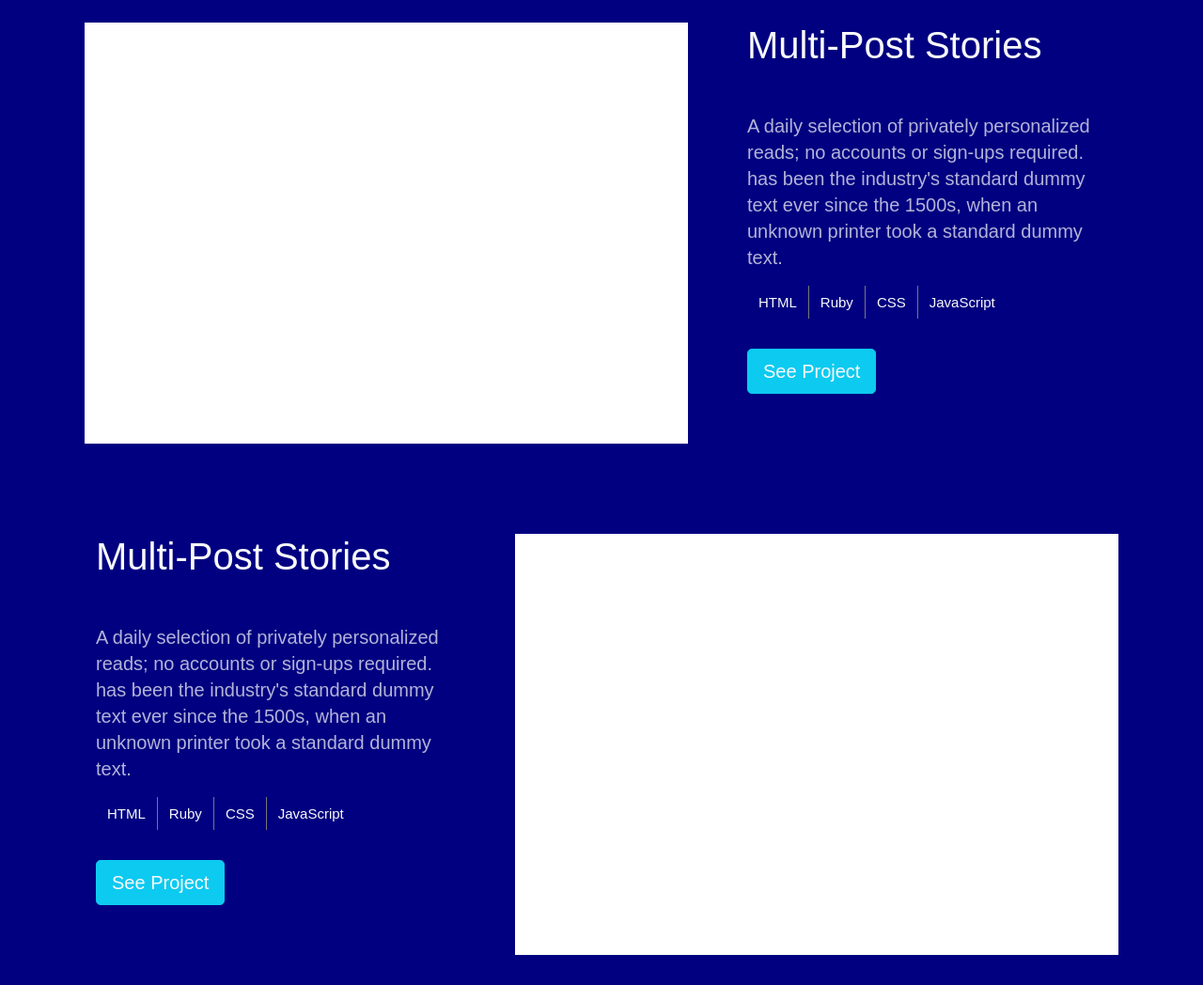
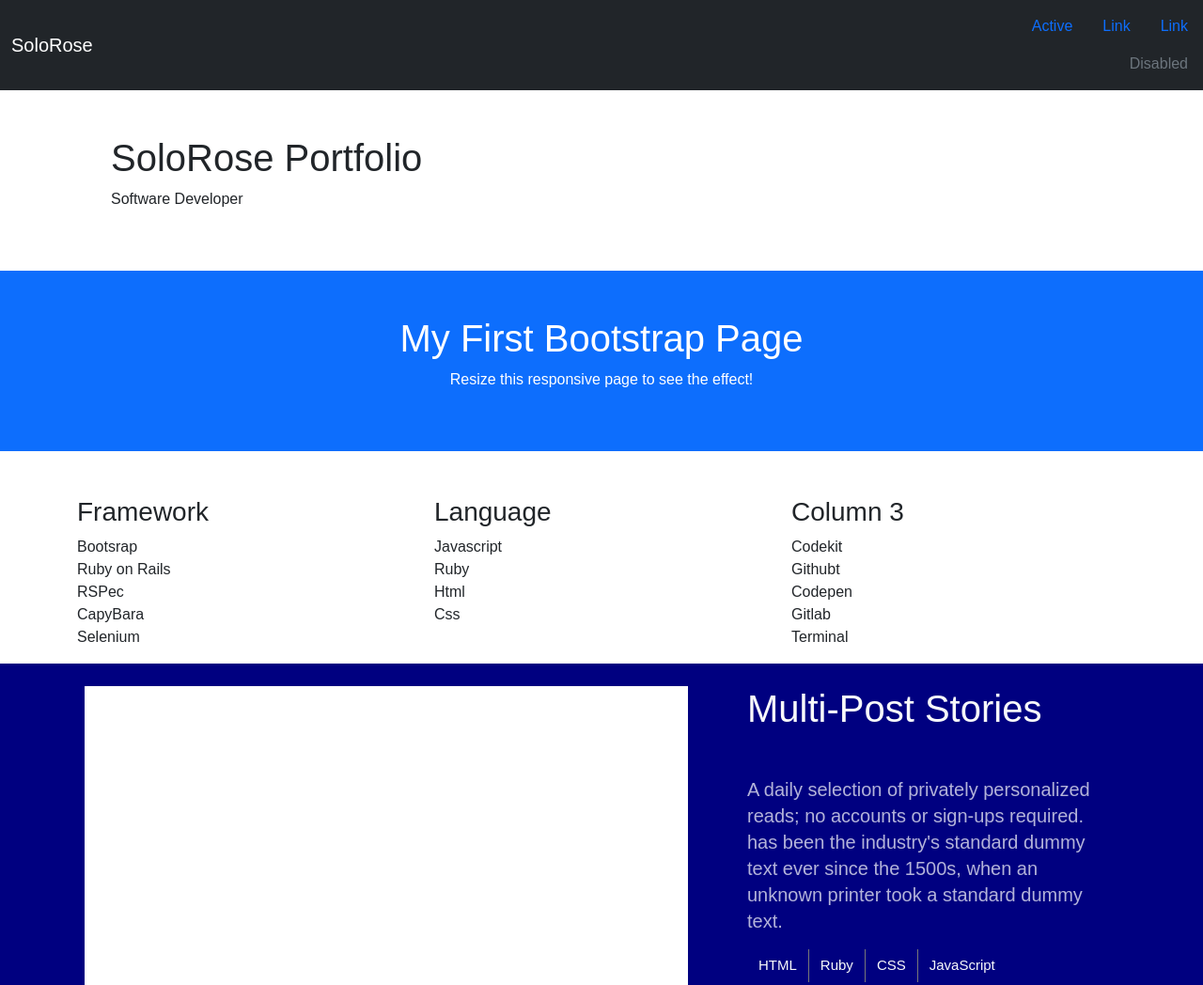
Before and after one commit to Solo7991/Module1Block3Bootstrap, a website: page index.html in a window 1280 px wide. Shown: the top 1048 px of the page at 94% size. Drawn offline with nearby package versions, Linux system fonts and the light colour scheme.

Commit message:
Add welcome section

```diff
--- a/index.html
+++ b/index.html
@@ -14,6 +14,70 @@
     <link rel="stylesheet" href="index.css">
 </head>
 <body>
+    <nav class="navbar navbar-expand-sm bg-dark navbar-dark">
+        <div class="container-fluid">
+          <a class="navbar-brand" href="#">SoloRose</a>
+        </div>
+        <div class="menu">
+          <ul class="nav justify-content-end">
+            <li class="nav-item">
+              <a class="nav-link active" aria-current="page" href="#">Active</a>
+            </li>
+            <li class="nav-item">
+              <a class="nav-link" href="#">Link</a>
+            </li>
+            <li class="nav-item">
+              <a class="nav-link" href="#">Link</a>
+            </li>
+            <li class="nav-item">
+              <a class="nav-link disabled" href="#" tabindex="-1" aria-disabled="true">Disabled</a>
+            </li>
+          </ul>
+        </div>
+      </nav>
+
+      <div class="container p-5  text-grey text-cente">
+        <h1>SoloRose Portfolio</h1>
+        <p>Software Developer</p>
+      </div>
+      <div class="container-fluid p-5 bg-primary text-white text-center">
+        <h1>My First Bootstrap Page</h1>
+        <p>Resize this responsive page to see the effect!</p>
+      </div>
+
+      <div class="container mt-5">
+        <div class="row">
+          <div class="col-sm-4">
+            <h3>Framework</h3>
+            <ul class="list-unstyled">
+              <li>Bootsrap</li>
+              <li>Ruby on Rails</li>
+              <li>RSPec</li>
+              <li>CapyBara</li>
+              <li>Selenium</li>
+            </ul>
+          </div>
+          <div class="col-sm-4">
+            <h3>Language</h3>
+            <ul class="list-unstyled">
+              <li>Javascript</li>
+              <li>Ruby</li>
+              <li>Html</li>
+              <li>Css</li>
+            </ul>
+          </div>
+          <div class="col-sm-4">
+            <h3>Column 3</h3>
+            <ul class="list-unstyled">
+              <li>Codekit</li>
+              <li>Githubt</li>
+              <li>Codepen</li>
+              <li>Gitlab</li>
+              <li>Terminal</li>
+            </ul>
+          </div>
+        </div>
+      </div>
 
     <div class="d-grid gap-5 text-light">
         <!-- card -->
```
